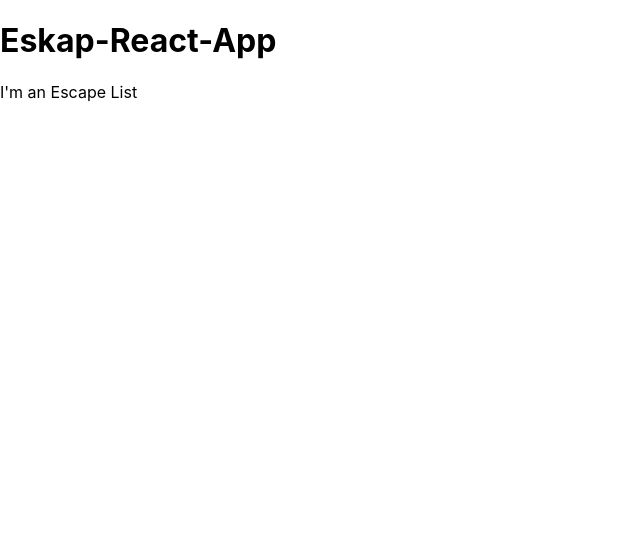
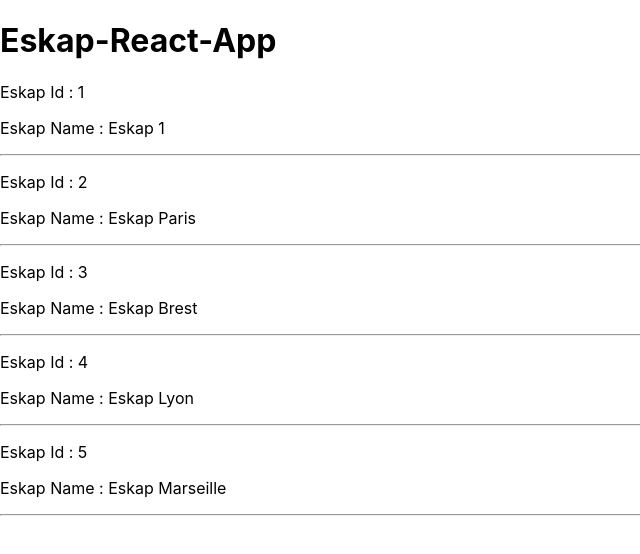
Before and after one commit to AntoineMeresse/eskap-react-app, a React (Create React App) app: page /1 in a window 1280 px wide. Shown: the top 554 px of the page, without its empty margins (0-640 px from the left). Built offline with nearby package versions, Linux system fonts and the light colour scheme.

Commit message:
feat: EskapItem init

```diff
--- /dev/null
+++ b/src/components/EskapItem.jsx
@@ -0,0 +1,15 @@
+import React from 'react'
+
+function EskapItem({eskap}) {
+
+    const {id, name} = eskap;
+    return (
+        <div className="eskapItem">
+            <p>Eskap Id : {id}</p>
+            <p>Eskap Name : {name}</p>
+            <hr></hr>
+        </div>
+    )
+}
+
+export default EskapItem
--- a/src/components/EskapList.jsx
+++ b/src/components/EskapList.jsx
@@ -1,9 +1,14 @@
 import React from 'react'
+import eskapList from '../datas_tmp/eskaps_list.json';
+import EskapItem from './EskapItem';
+
 
 function EskapList() {
     return (
         <div className="eskapList">
-            <p>I'm an Escape List</p>
+            {
+                eskapList.map((elem, index) => <EskapItem eskap={elem}/>)
+            }
         </div>
     )
 }
```
